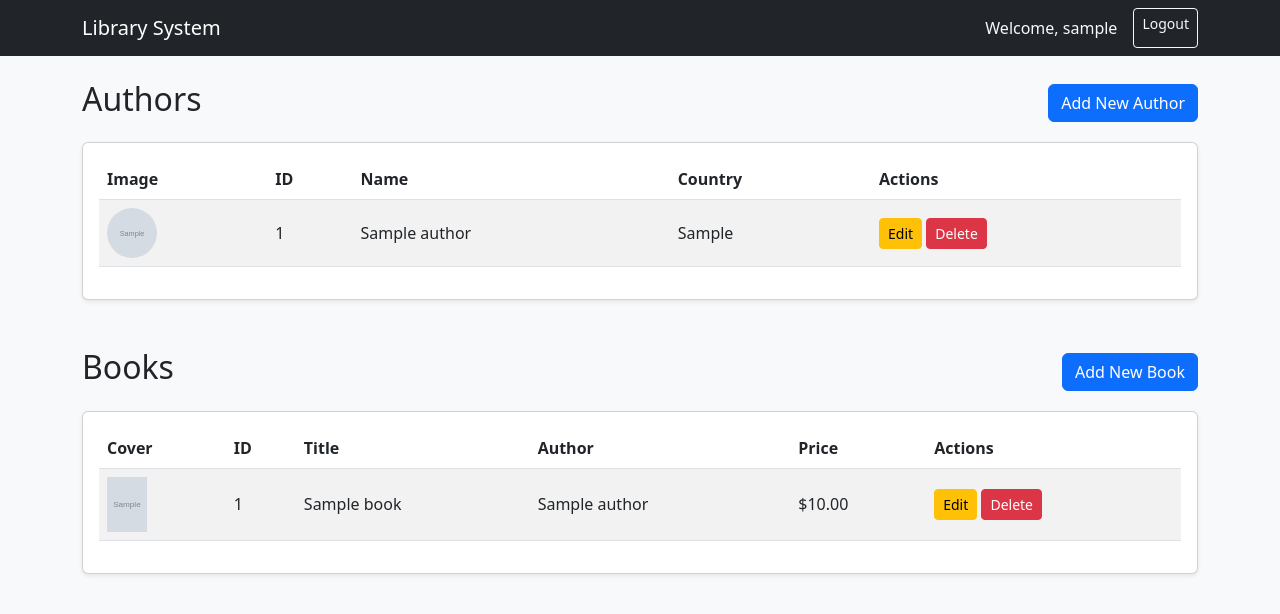
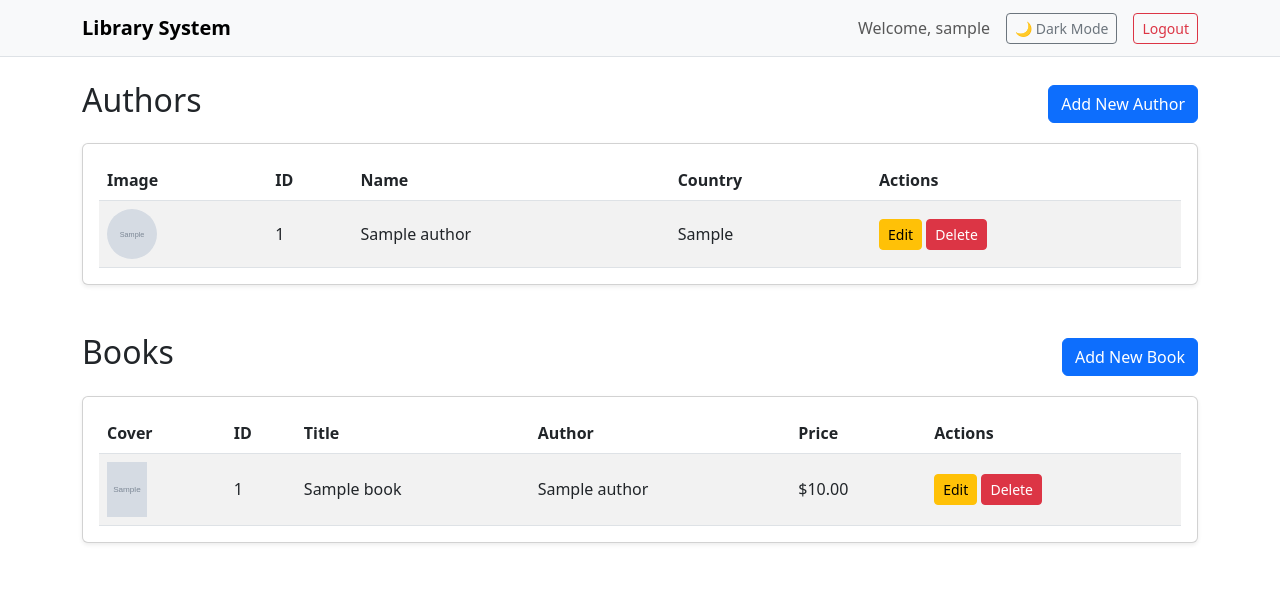
Before and after one commit to janaalaa741078-bot/lab3-2304024, a Flask app: page /library in a window 1280 px wide. Shown: the top 614 px of the page. Run offline with Flask 3, Linux system fonts and the light colour scheme; the visitor is signed in with stand-in values (Sample User, id 1); tables that the repository leaves empty hold one stand-in row (values such as "Sample post"); grey boxes marked "Sample" are stand-in pictures.

Commit message:
Add dark mode toggle to library dashboard

```diff
--- a/templates/library.html
+++ b/templates/library.html
@@ -1,18 +1,24 @@
 <!DOCTYPE html>
-<html lang="en">
+<html lang="en" data-bs-theme="light">
 <head>
     <meta charset="UTF-8">
     <title>Library Management System</title>
     <link href="https://cdn.jsdelivr.net/npm/bootstrap@5.3.0/dist/css/bootstrap.min.css" rel="stylesheet">
 </head>
-<body class="bg-light">
+<body class="bg-body text-body">
     <!-- Navbar -->
-    <nav class="navbar navbar-expand-lg navbar-dark bg-dark mb-4">
+    <nav class="navbar navbar-expand-lg bg-body-tertiary border-bottom mb-4">
         <div class="container">
-            <a class="navbar-brand" href="{{ url_for('library') }}">Library System</a>
-            <div class="navbar-nav ms-auto">
-                <span class="navbar-text text-light me-3">Welcome, {{ session.username }}</span>
-                <a class="btn btn-outline-light btn-sm" href="{{ url_for('logout') }}">Logout</a>
+            <a class="navbar-brand fw-bold" href="{{ url_for('library') }}">Library System</a>
+            <div class="navbar-nav ms-auto align-items-center">
+                <span class="navbar-text me-3">Welcome, {{ session.username }}</span>
+
+                <!-- Dark Mode Toggle Button -->
+                <button class="btn btn-outline-secondary btn-sm me-3" id="darkModeToggle" onclick="toggleDarkMode()">
+                    🌙 Dark Mode
+                </button>
+
+                <a class="btn btn-outline-danger btn-sm" href="{{ url_for('logout') }}">Logout</a>
             </div>
         </div>
     </nav>
@@ -26,7 +32,7 @@
 
         <div class="card mb-5 shadow-sm">
             <div class="card-body">
-                <table class="table table-striped align-middle">
+                <table class="table table-striped align-middle mb-0">
                     <thead>
                         <tr>
                             <th>Image</th>
@@ -69,7 +75,7 @@
 
         <div class="card shadow-sm mb-5">
             <div class="card-body">
-                <table class="table table-striped align-middle">
+                <table class="table table-striped align-middle mb-0">
                     <thead>
                         <tr>
                             <th>Cover</th>
@@ -106,5 +112,35 @@
             </div>
         </div>
     </div>
+
+    <!-- Dark Mode Script -->
+    <script>
+        const htmlElement = document.documentElement;
+        const toggleButton = document.getElementById('darkModeToggle');
+
+        // Check saved preference on load
+        const currentTheme = localStorage.getItem('theme') || 'light';
+        htmlElement.setAttribute('data-bs-theme', currentTheme);
+        updateButtonText(currentTheme);
+
+        function toggleDarkMode() {
+            const currentTheme = htmlElement.getAttribute('data-bs-theme');
+            const newTheme = currentTheme === 'light' ? 'dark' : 'light';
+
+            htmlElement.setAttribute('data-bs-theme', newTheme);
+            localStorage.setItem('theme', newTheme);
+            updateButtonText(newTheme);
+        }
+
+        function updateButtonText(theme) {
+            if (theme === 'dark') {
+                toggleButton.innerHTML = '☀️ Light Mode';
+                toggleButton.classList.replace('btn-outline-secondary', 'btn-outline-light');
+            } else {
+                toggleButton.innerHTML = '🌙 Dark Mode';
+                toggleButton.classList.replace('btn-outline-light', 'btn-outline-secondary');
+            }
+        }
+    </script>
 </body>
 </html>
```
